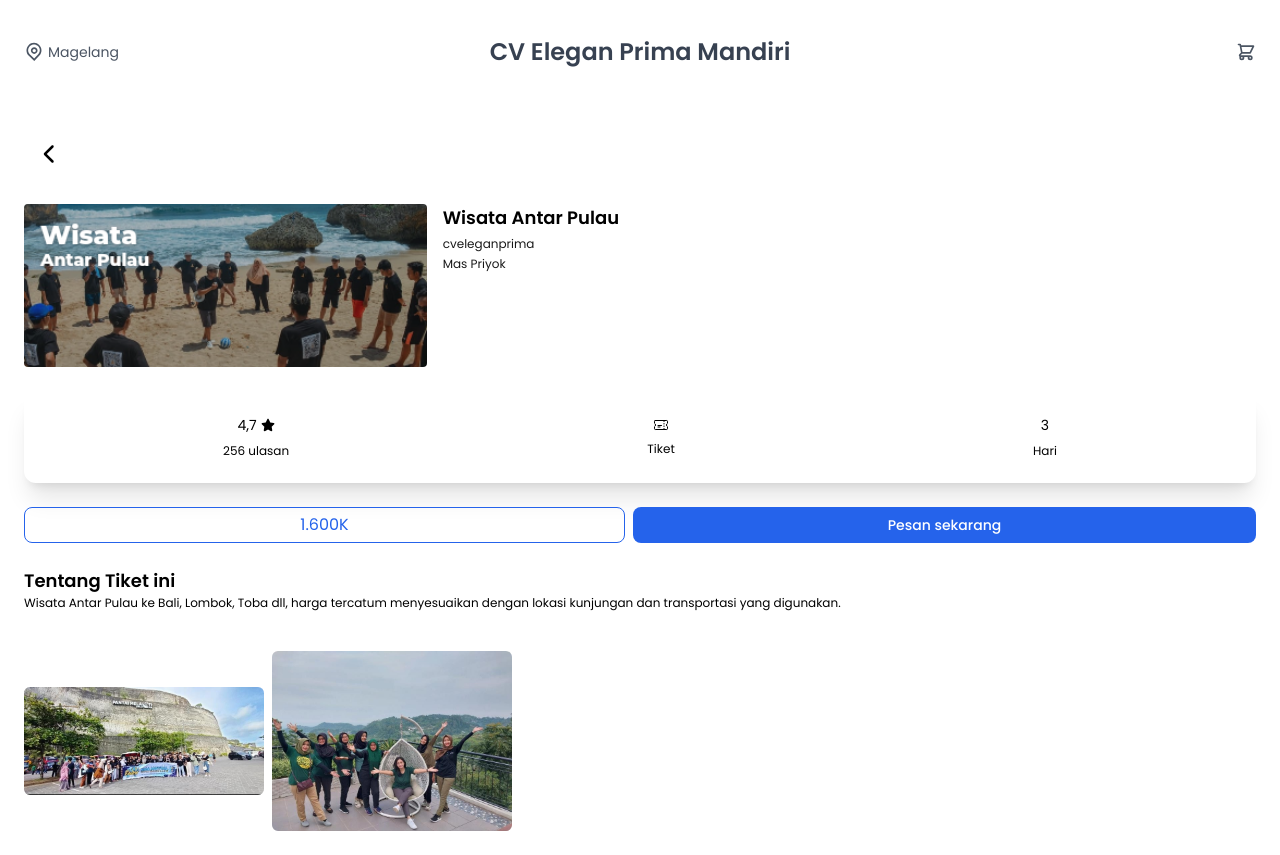
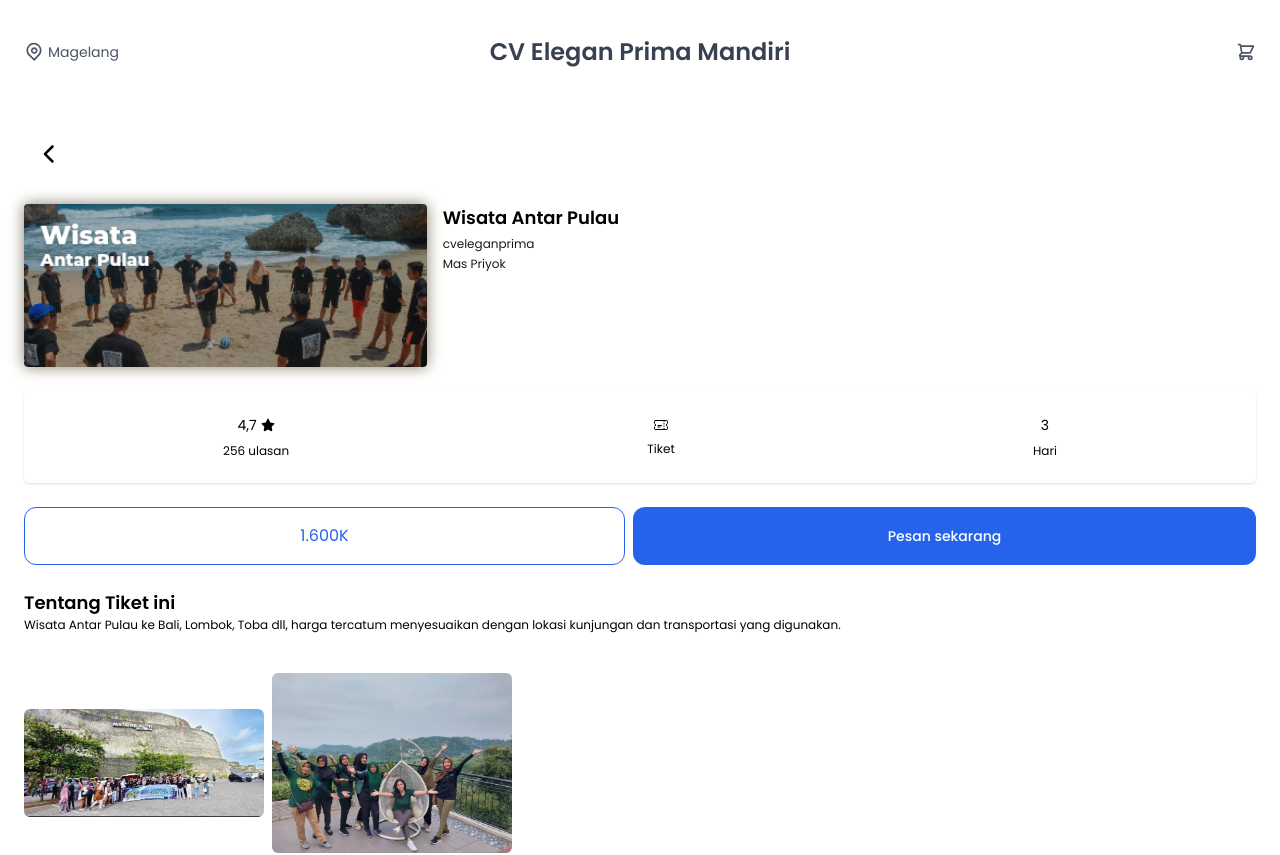
Before and after one commit to McWooden/epm, a Next.js app: page /produk/antar-pulau in a window 1280 px wide. Shown: the top 855 px of the page. Built offline with nearby package versions, Linux system fonts and the light colour scheme.

Commit message:
revisi 1

```diff
--- a/src/app/produk/[path]/page.js
+++ b/src/app/produk/[path]/page.js
@@ -30,14 +30,14 @@ export default function Page({params}) {
             <FaChevronLeft className="text-xl"/>
         </Link>
         <div className="flex flex-col sm:flex-row gap-2">
-            <Image src={data.banner} alt="icon" width={500} height={500} className="rounded sm:w-32 w-full mr-auto flex-1"/>
+            <Image src={data.banner} alt="icon" width={500} height={500} className={`rounded sm:w-32 w-full mr-auto flex-1 ${data.shadow}`}/>
             <div className="flex flex-col gap-1 flex-[2_2_0%] px-2">
                 <h3 className="font-semibold text-lg">{data.title}</h3>
                 <p className="opacity-90 text-xs">cveleganprima</p>
                 <p className="opacity-90 text-xs">Mas Priyok</p>
             </div>
         </div>
-        <div className="flex justify-around gap-2 px-6 shadow-xl rounded-xl py-6">
+        <div className="flex justify-around gap-2 px-6 shadow rounded py-6">
             <div className="flex flex-col gap-2 justify-center items-center">
                 <span className="flex text-sm gap-1 items-center">4,7 <FaStar /></span>
                 <span className="text-xs">256 ulasan</span>
@@ -52,10 +52,10 @@ export default function Page({params}) {
             </div>
         </div>
         <div className="flex gap-2">
-            <div className="border border-blue-600 flex-1 text-blue-600 flex justify-center items-center rounded-lg">
+            <div className="border border-blue-600 flex-1 text-blue-600 flex justify-center items-center rounded-xl py-4">
                 {data.price}
             </div>
-            <a href={`https://wa.me/6281329295252?text=${spaceToLink(`Hai Pak Priyo, saya tertarik dengan ${data.title}. Apakah masih tersedia?`)}`} className="flex flex-1 items-center px-3 py-2 bg-blue-600 text-white text-sm justify-center font-medium rounded-lg hover:bg-blue-500 focus:outline-none focus:bg-blue-500 w-full">
+            <a href={`https://wa.me/6281329295252?text=${spaceToLink(`Hai Pak Priyo, saya tertarik dengan ${data.title}. Apakah masih tersedia?`)}`} className="flex flex-1 items-center px-3 py-4 bg-blue-600 text-white text-sm justify-center font-medium rounded-xl hover:bg-blue-500 focus:outline-none focus:bg-blue-500 w-full">
                 <span>Pesan sekarang</span>
             </a>
         </div>
```
